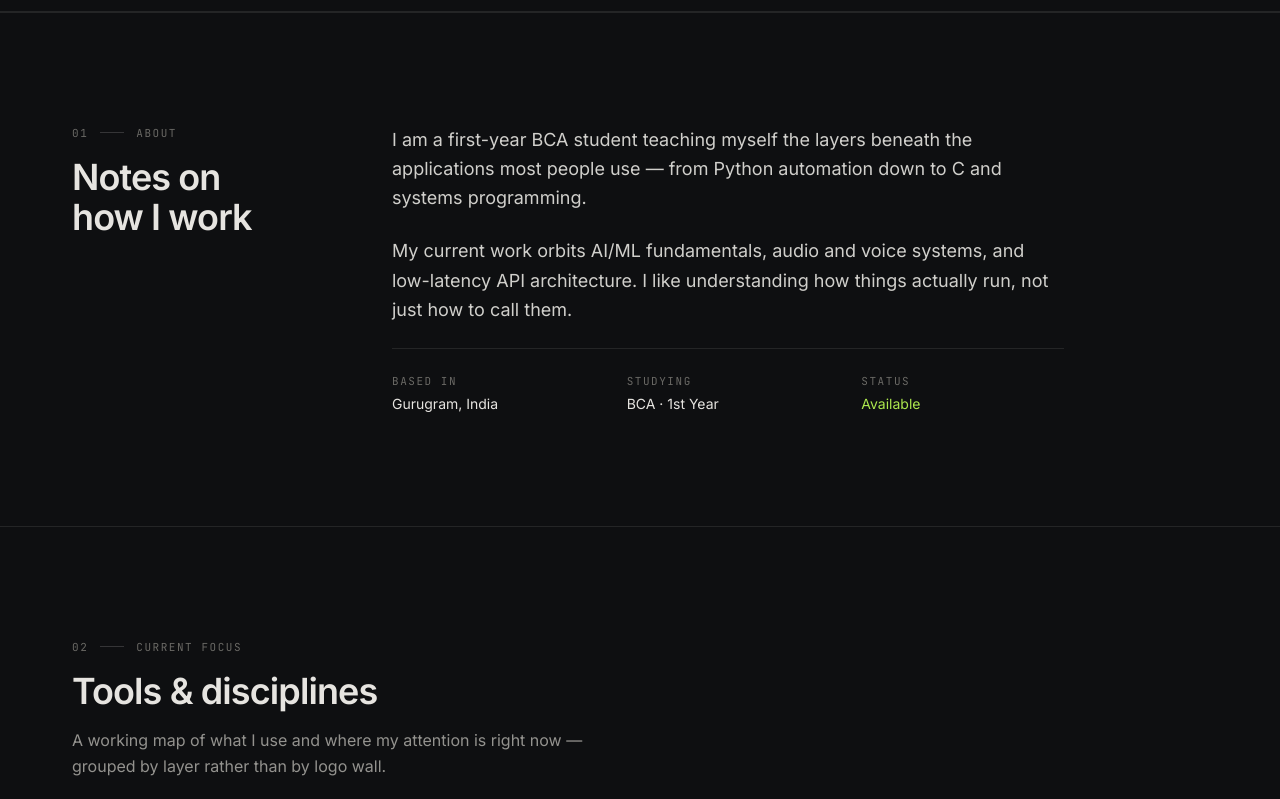
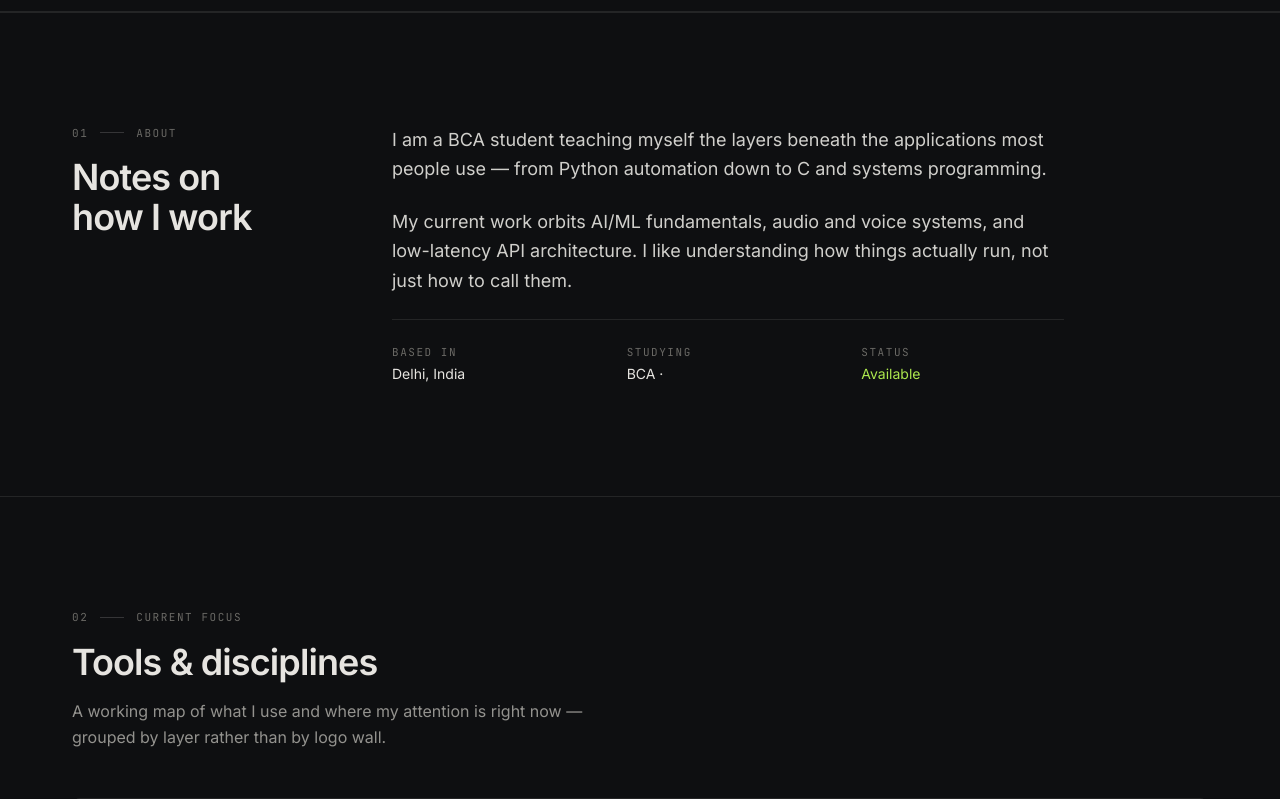
Before and after one commit to harshxvl/port, a Next.js app: page / in a window 1280 px wide. Shown: the part 740-1539 px from the top of the page. Built offline with nearby package versions, Linux system fonts and the light colour scheme.

Commit message:
Update portfolioData.ts

```diff
--- a/data/portfolioData.ts
+++ b/data/portfolioData.ts
@@ -12,13 +12,12 @@ export const portfolio: PortfolioData = {
     role: 'Python & Systems Developer',
     tagline:
       'Building Python tooling, AI assistants and low-latency systems from first principles.',
-    location: 'Gurugram, India',
+    location: 'Delhi, India',
     institution: 'DPG Degree College, Gurugram',
     degree: 'Bachelor of Computer Applications (BCA)',
-    year: '1st Year',
     availability: 'Open for Internships & Collaborations',
     bio: [
-      'I am a first-year BCA student teaching myself the layers beneath the applications most people use — from Python automation down to C and systems programming.',
+      'I am a BCA student teaching myself the layers beneath the applications most people use — from Python automation down to C and systems programming.',
       'My current work orbits AI/ML fundamentals, audio and voice systems, and low-latency API architecture. I like understanding how things actually run, not just how to call them.',
     ],
   },
```
